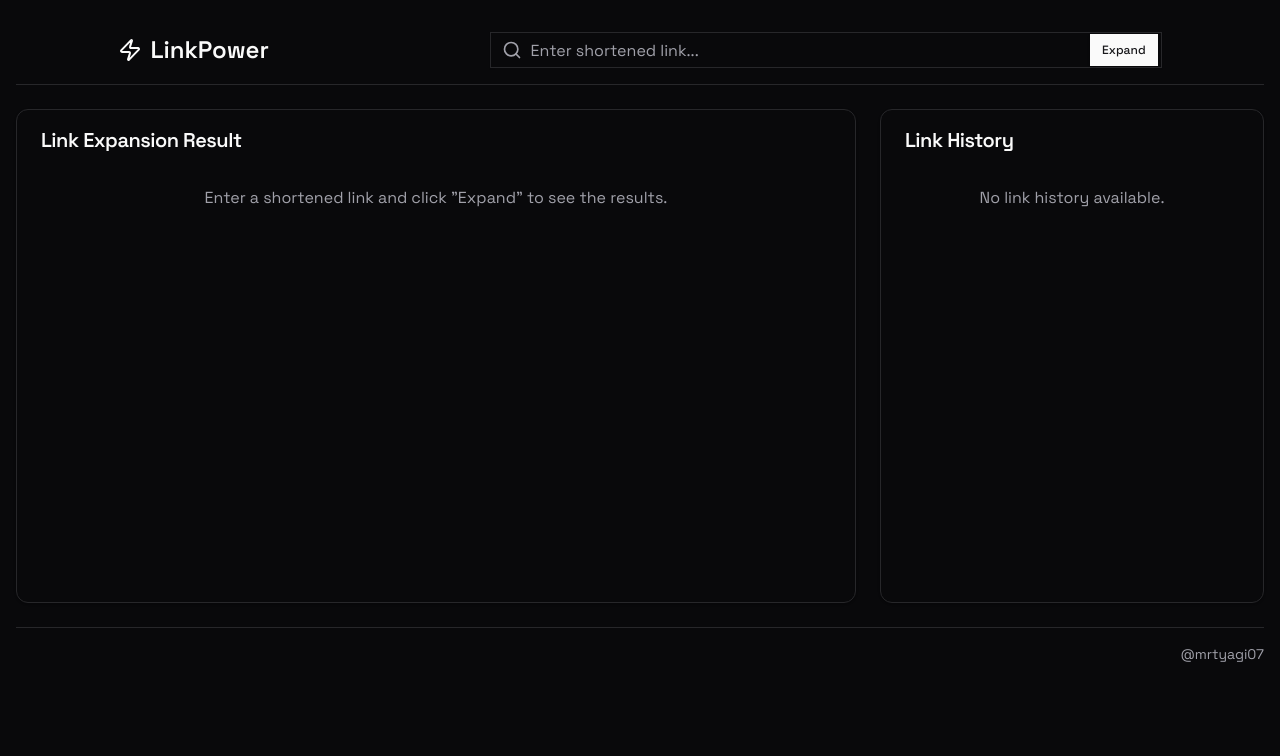
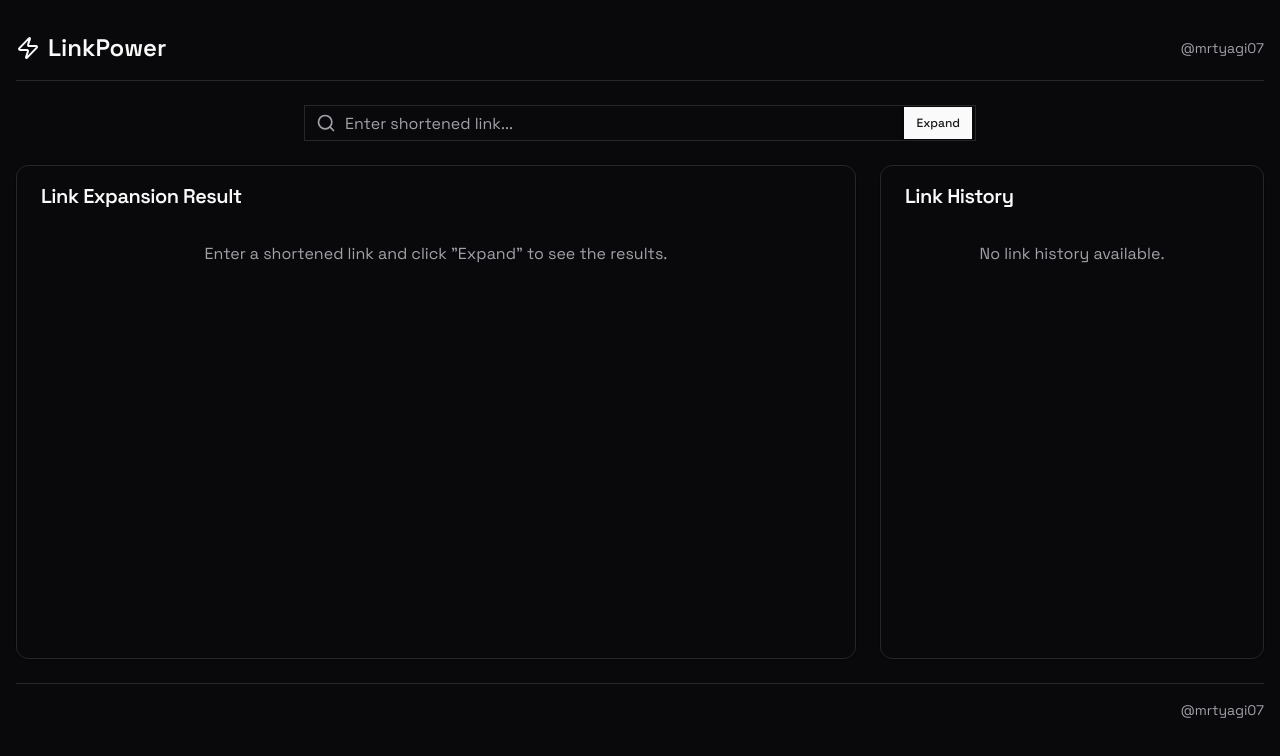
Before and after one commit to mrtyagi07/link-expander, a Next.js app: page / in a window 1280 px wide. Shown: the top 756 px of the page. Built offline with nearby package versions, Linux system fonts and the light colour scheme.

Commit message:
refactor: Update dashboard header layout and add user link

```diff
--- a/components/dashboard.tsx
+++ b/components/dashboard.tsx
@@ -59,9 +59,9 @@ export function Dashboard() {
 	return (
 		<div className="min-h-screen bg-background text-foreground p-4">
 			<header className="border-b mb-6">
-				<div className="container mx-auto py-4 flex items-center justify-around">
+				<div className="container mx-auto py-4 flex flex-col sm:flex-row items-center justify-between">
 					<motion.div
-						className="flex items-center space-x-2 mr-4"
+						className="flex items-center space-x-2 mb-4 sm:mb-0"
 						initial={{ opacity: 0, x: -20 }}
 						animate={{ opacity: 1, x: 0 }}
 						transition={{ duration: 0.5 }}
@@ -69,7 +69,19 @@ export function Dashboard() {
 						<Zap className="h-6 w-6" />
 						<span className="text-2xl font-semibold">LinkPower</span>
 					</motion.div>
-					<div className="flex-1 max-w-2xl relative">
+					<Link
+						href="https://x.com/mrtyagi07"
+						target="_blank"
+						prefetch={false}
+						className="text-muted-foreground hover:text-foreground transition-colors text-sm"
+					>
+						@mrtyagi07
+					</Link>
+				</div>
+			</header>
+
+			<div className="container mx-auto mb-6">
+				<div className="relative max-w-2xl mx-auto">
 					<Input
 						type="text"
 						placeholder="Enter shortened link..."
@@ -91,7 +103,6 @@ export function Dashboard() {
 					</Button>
 				</div>
 			</div>
-			</header>
 
 			<main className="container mx-auto flex flex-col lg:flex-row gap-6">
 				<Card className="flex-grow">
```
Lines whose indentation alone changed are shown as unchanged.
